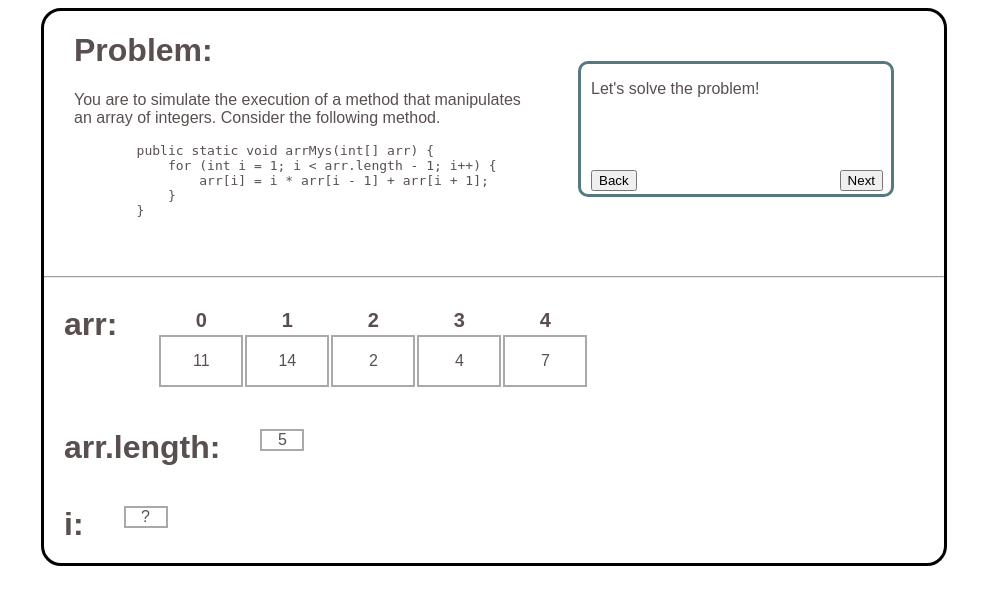
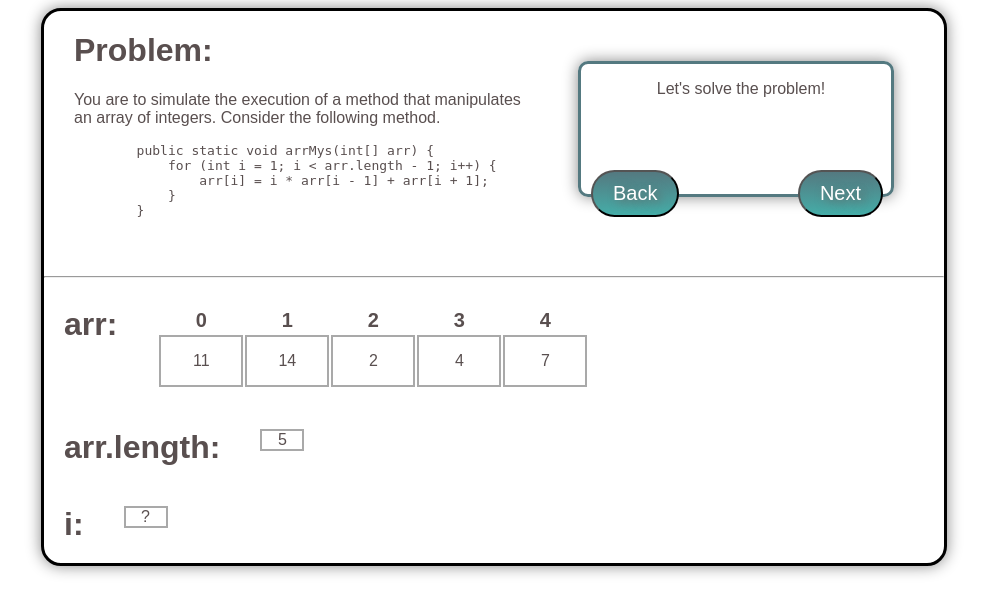
Before and after one commit to awilliambauer/practicum, a PHP site: page /arrayMystery/index.html in a window 1280 px wide. Shown: the top 614 px of the page, without its empty margins (146-1133 px from the left). Run offline with PHP 8.4, Linux system fonts and the light colour scheme; some libraries are stand-ins or nearby versions.

Commit message:
changed 'back' and 'next' buttons

```diff
--- a/public/arrayMystery/index.css
+++ b/public/arrayMystery/index.css
@@ -9,6 +9,7 @@
     margin-left: auto;
     margin-right: auto;
     width: 900px;
+    box-shadow: 0px 0px 15px #888888;
 }
 
 #problemcontents {
@@ -64,6 +65,7 @@ td {
     margin: 50px;
     padding-left: 10px;
     height: 130px;
+    box-shadow: 0px 0px 15px #888888;
 }
 
 hr {
@@ -81,9 +83,43 @@ hr {
 
 #prompttextbox {
     height: 90px;
+    text-align: center;
 }
 
 #next {
     float: right;
     margin-right: 8px;
 }
+
+#next, #back {
+    background: #547980;
+    background-image: -webkit-linear-gradient(top, #547980, #45ADA8);
+    background-image: -moz-linear-gradient(top, #547980, #45ADA8);
+    background-image: -ms-linear-gradient(top, #547980, #45ADA8);
+    background-image: -o-linear-gradient(top, #547980, #45ADA8);
+    background-image: linear-gradient(to bottom, #547980, #45ADA8);
+    -webkit-border-radius: 28;
+    -moz-border-radius: 28;
+    border-radius: 28px;
+    text-shadow: 4px 3px 10px #666666;
+    font-family: Arial;
+    color: #ffffff;
+    font-size: 20px;
+    padding: 10px 20px 10px 20px;
+    text-decoration: none;
+}
+
+#next:hover, #back:hover {
+    background: #9de0ad;
+    background-image: -webkit-linear-gradient(top, #9de0ad, #81b38d);
+    background-image: -moz-linear-gradient(top, #9de0ad, #81b38d);
+    background-image: -ms-linear-gradient(top, #9de0ad, #81b38d);
+    background-image: -o-linear-gradient(top, #9de0ad, #81b38d);
+    background-image: linear-gradient(to bottom, #9de0ad, #81b38d);
+    text-decoration: none;
+
+}
+
+#next:focus, #back:focus {
+    outline: 0;
+}
```
